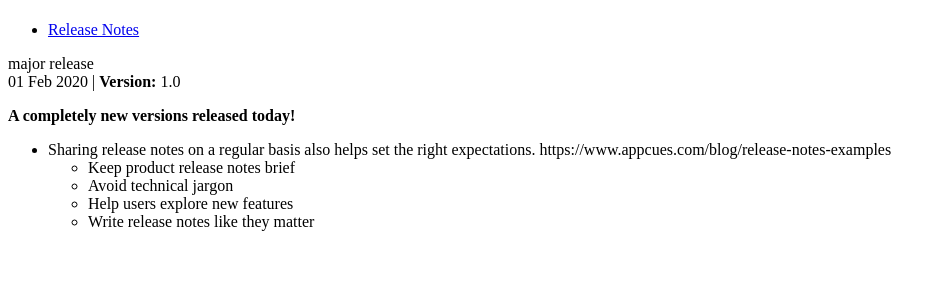
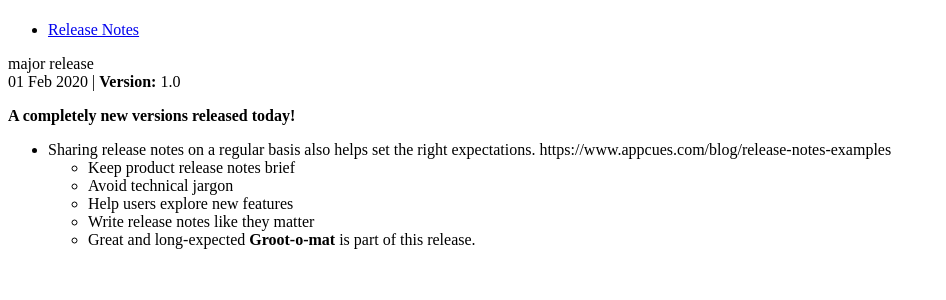
Before and after one commit to cadamini/jekyll-release-notes-clone, a Jekyll site: the page built from _posts/2020-02-01-major-release.md, in a window 1280 px wide. Shown: the top 300 px of the page, without its empty margins (0-946 px from the left). Built offline with Jekyll 4.4.1, drawn with Linux system fonts in a browser that asks for light colours.

Commit message:
Update complete release example

```diff
--- a/_posts/2020-02-01-major-release.md
+++ b/_posts/2020-02-01-major-release.md
@@ -3,8 +3,6 @@ date: "2020-02-01"
 version: "1.0"
 category: major release
 ---
-
-
 
 **A completely new versions released today!**
 
@@ -14,3 +12,4 @@ category: major release
   - Avoid technical jargon
   - Help users explore new features
   - Write release notes like they matter
+  - Great and long-expected **Groot-o-mat** is part of this release.
```
